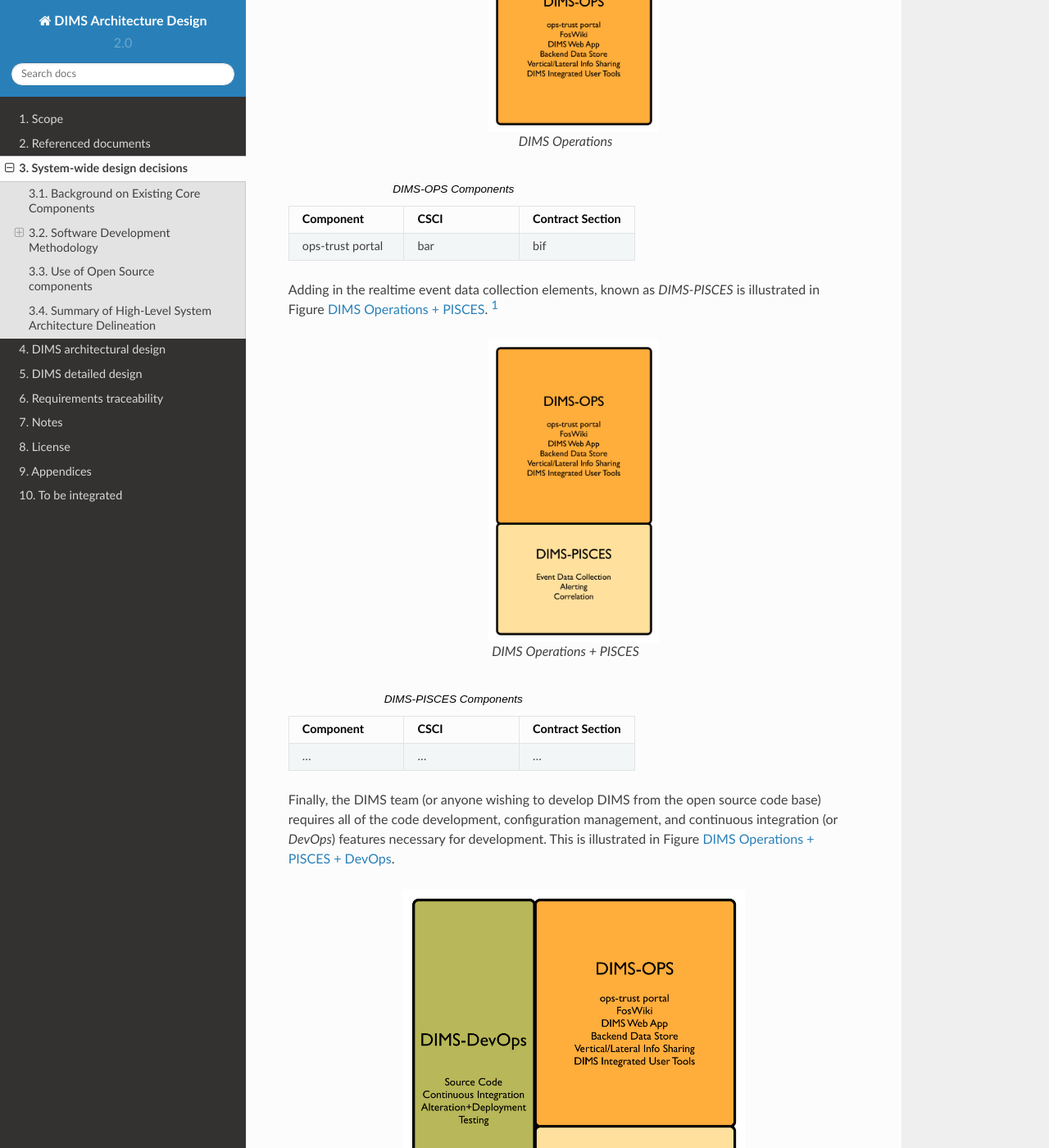
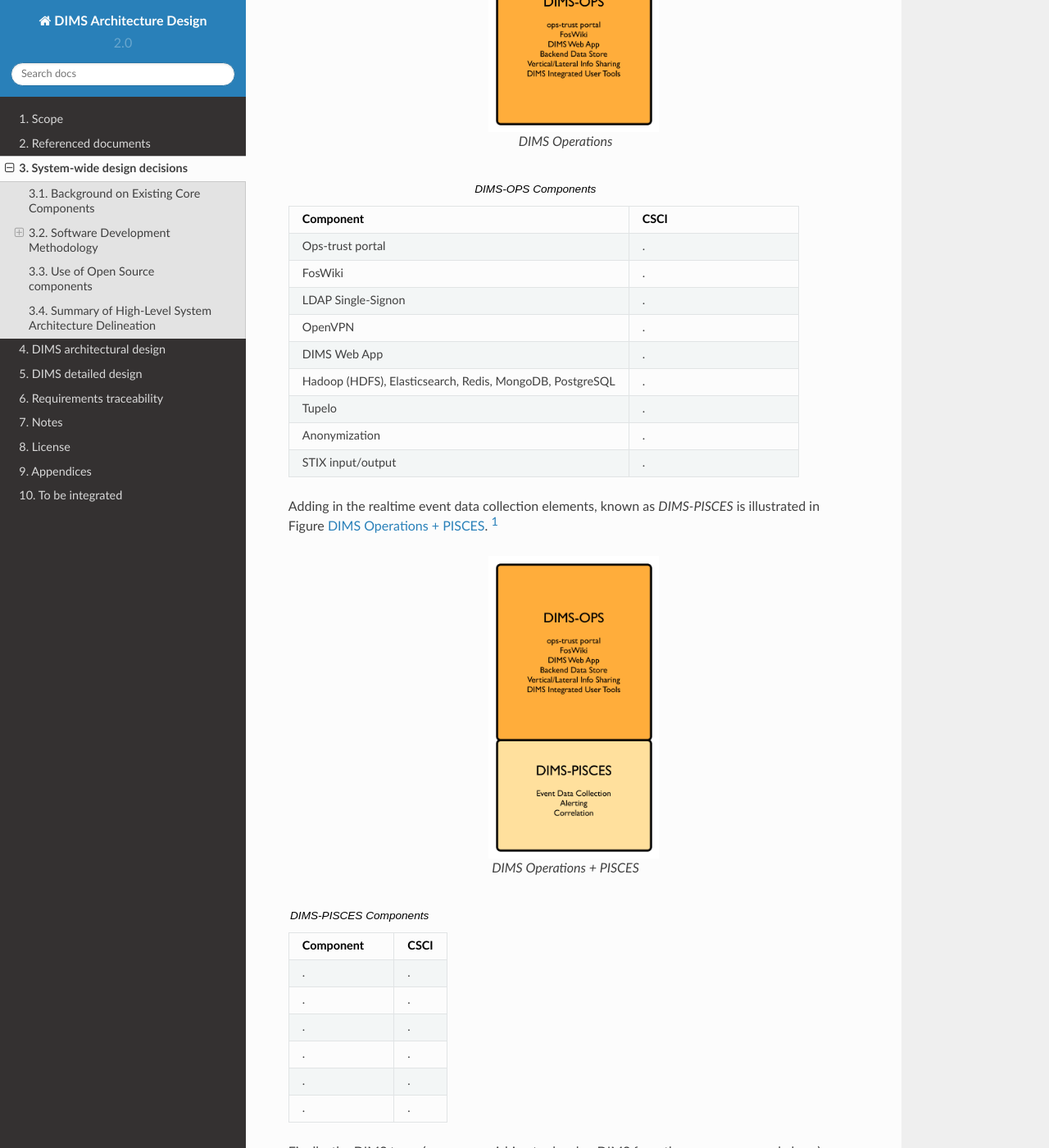
Before and after one commit to uw-dims/dims-ad, a Sphinx documentation site: the page built from docs/source/systemwidedecisions.rst, in a window 1280 px wide and 1400 px high, scrolled down 10693 px. Shown: the whole window at 82% size. Built offline with Sphinx 7.4.7 and the Read the Docs theme 2.0.0, drawn with Linux system fonts in a browser that asks for light colours; some of the changed text lies outside the part shown.

Commit message:
Update tables for DIMS-OPS, DIMS-DEVOPS

```diff
--- a/docs/source/systemwidedecisions.rst
+++ b/docs/source/systemwidedecisions.rst
@@ -548,15 +548,29 @@ in Figure :ref:`dimsops`.
 .. dimsopscomponents:
 
 .. list-table:: DIMS-OPS Components
-   :widths: 20 20 20
+   :widths: 40 20
    :header-rows: 1
 
    * - Component
      - CSCI
-     - Contract Section
-   * - ops-trust portal
-     - bar
-     - bif
+   * - Ops-trust portal
+     - .
+   * - FosWiki
+     - .
+   * - LDAP Single-Signon
+     - .
+   * - OpenVPN
+     - .
+   * - DIMS Web App
+     - .
+   * - Hadoop (HDFS), Elasticsearch, Redis, MongoDB, PostgreSQL
+     - .
+   * - Tupelo
+     - .
+   * - Anonymization
+     - .
+   * - STIX input/output
+     - .
 
 
 Adding in the realtime event data collection elements, known
@@ -576,15 +590,23 @@ as `DIMS-PISCES` is illustrated in Figure :ref:`dimsopspisces`. [#pisces]_
 .. dimsiscescomponents:
 
 .. list-table:: DIMS-PISCES Components
-   :widths: 20 20 20
+   :widths: 40 20
    :header-rows: 1
 
    * - Component
      - CSCI
-     - Contract Section
-   * - ...
-     - ...
-     - ...
+   * - .
+     - .
+   * - .
+     - .
+   * - .
+     - .
+   * - .
+     - .
+   * - .
+     - .
+   * - .
+     - .
 
 ..
 
@@ -606,15 +628,25 @@ for development. This is illustrated in Figure :ref:`dimsopspiscesdevops`.
 .. dimsdevopscomponents:
 
 .. list-table:: DIMS-DEVOPS Components
-   :widths: 20 20 20
+   :widths: 40 20
    :header-rows: 1
 
    * - Component
      - CSCI
-     - Contract Section
-   * - ...
-     - ...
-     - ...
+   * - ops-trust portal
+     - .
+   * - Git source repository management
+     - .
+   * - Jenkins Continuous Integration
+     - .
+   * - Ansible configuration
+     - .
+   * - Distributed configuration database
+     - .
+   * - Docker repository
+     - .
+   * - Jira ticketing
+     - .
 
 ..
 
```
